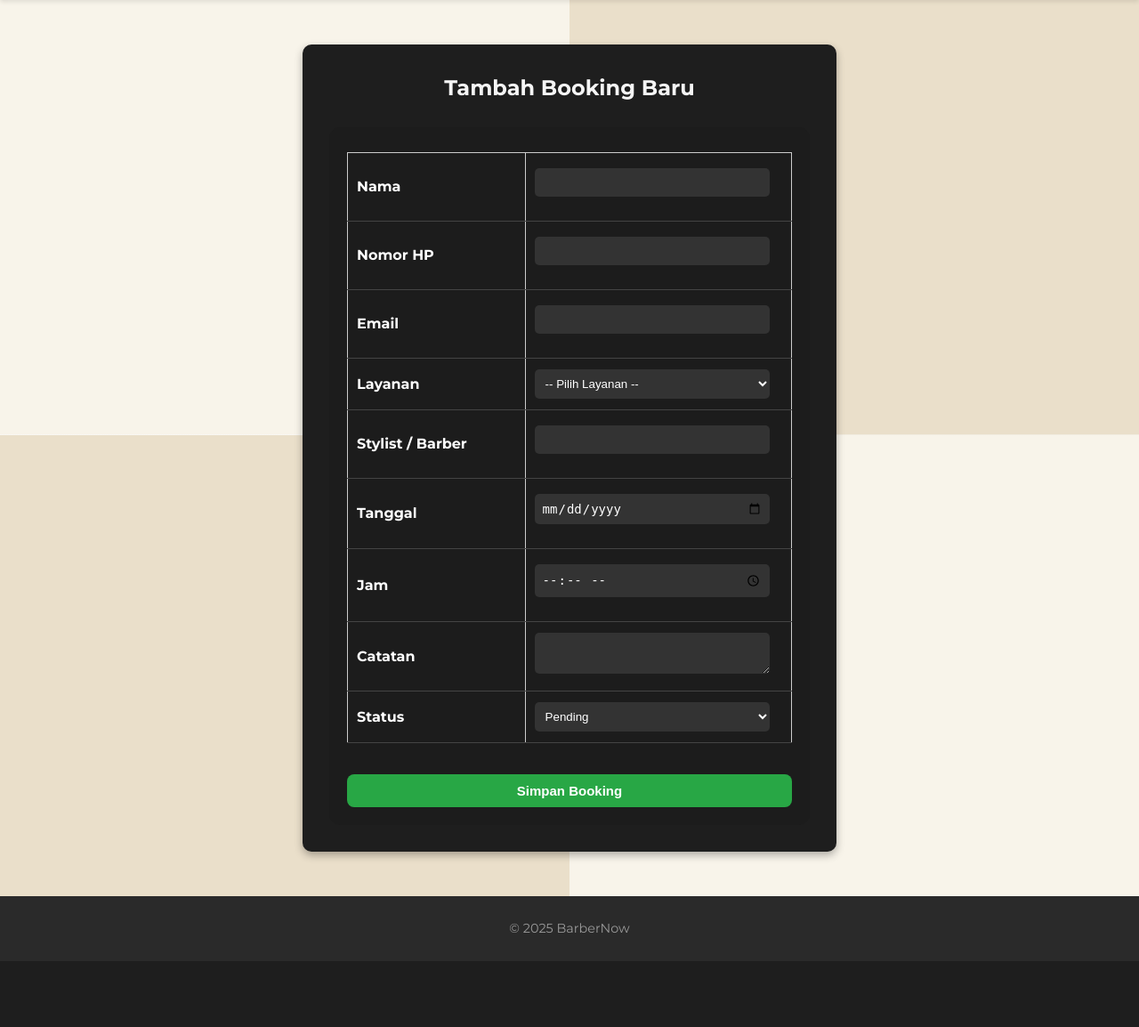
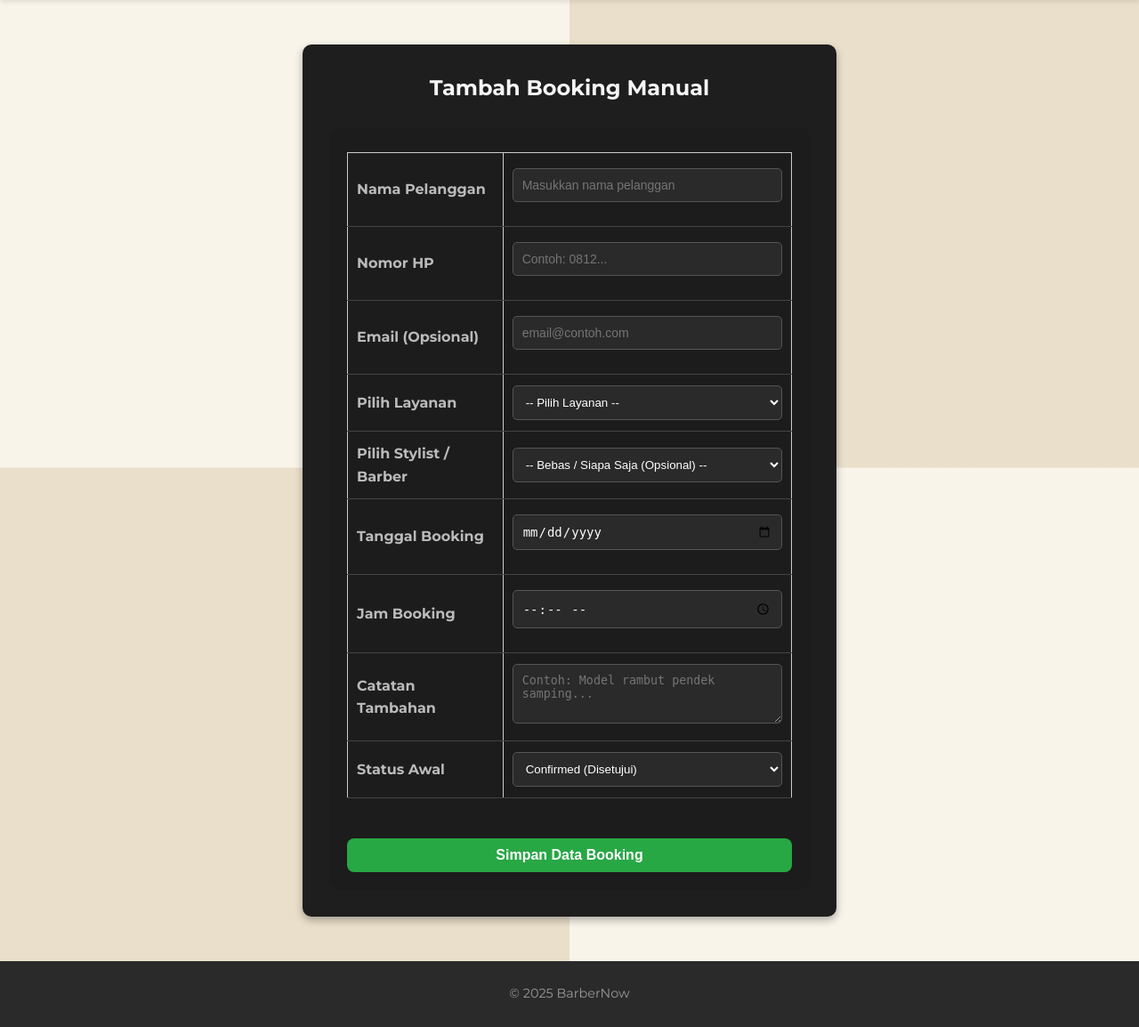
Before and after one commit to ilham27-san/pkk_barber, a CodeIgniter 4 app: the page made by app/Views/admin/tambah_booking.php in a window 1280 px wide. Shown: the part 103-1257 px from the top of the page at 89% size. Before the commit the page ends 1152 px from the top, so only its background shows below. Run offline with PHP 8.4 and a stand-in for CodeIgniter, Linux system fonts and the light colour scheme; the template is opened without the code that fills it, so the values that code supplies are empty; some libraries are stand-ins or nearby versions.

Commit message:
kelola booking

```diff
--- a/app/Views/admin/tambah_booking.php
+++ b/app/Views/admin/tambah_booking.php
@@ -31,29 +31,45 @@
 
     .booking-table td:first-child {
         font-weight: bold;
-        width: 40%;
+        width: 35%;
+        /* Sedikit disesuaikan biar rapi */
+        color: #bbb;
     }
 
     .booking-table input,
     .booking-table select,
     .booking-table textarea {
-        width: 95%;
-        padding: 8px;
+        width: 100%;
+        /* Full width */
+        padding: 10px;
         border-radius: 5px;
-        border: none;
+        border: 1px solid #555;
+        background: #2a2a2a;
+        color: #fff;
+        box-sizing: border-box;
+        /* Agar padding tidak merusak lebar */
+    }
+
+    .booking-table input:focus,
+    .booking-table select:focus,
+    .booking-table textarea:focus {
+        outline: none;
+        border-color: #4CAF50;
         background: #333;
-        color: #fff;
     }
 
     button {
         width: 100%;
-        padding: 12px;
+        padding: 14px;
         background-color: #4CAF50;
         color: white;
         font-weight: bold;
+        font-size: 1rem;
         border: none;
-        border-radius: 5px;
+        border-radius: 8px;
         cursor: pointer;
+        transition: background 0.3s;
+        margin-top: 10px;
     }
 
     button:hover {
@@ -65,75 +81,89 @@
 <?= $this->section('content'); ?>
 
 <div class="booking-page">
-    <h2>Tambah Booking Baru</h2>
+    <h2>Tambah Booking Manual</h2>
 
     <form action="<?= base_url('admin/booking/simpan') ?>" method="post">
         <table class="booking-table">
 
             <tr>
-                <td>Nama</td>
-                <td><input type="text" name="name" required></td>
+                <td>Nama Pelanggan</td>
+                <td><input type="text" name="name" placeholder="Masukkan nama pelanggan" required></td>
             </tr>
 
             <tr>
                 <td>Nomor HP</td>
-                <td><input type="text" name="phone" required></td>
+                <td><input type="text" name="phone" placeholder="Contoh: 0812..." required></td>
             </tr>
 
             <tr>
-                <td>Email</td>
-                <td><input type="email" name="email"></td>
+                <td>Email (Opsional)</td>
+                <td><input type="email" name="email" placeholder="email@contoh.com"></td>
             </tr>
 
             <tr>
-                <td>Layanan</td>
+                <td>Pilih Layanan</td>
                 <td>
                     <select name="id_layanan" required>
                         <option value="">-- Pilih Layanan --</option>
-                        <?php foreach ($layanans as $layanan): ?>
-                            <option value="<?= $layanan['id'] ?>">
-                                <?= $layanan['nama_layanan'] ?>
-                            </option>
-                        <?php endforeach; ?>
+                        <?php if (!empty($layanans)): ?>
+                            <?php foreach ($layanans as $layanan): ?>
+                                <option value="<?= $layanan['id'] ?>">
+                                    <?= esc($layanan['nama_layanan']) ?> - Rp <?= number_format($layanan['harga'], 0, ',', '.') ?>
+                                </option>
+                            <?php endforeach; ?>
+                        <?php endif; ?>
                     </select>
                 </td>
             </tr>
 
             <tr>
-                <td>Stylist / Barber</td>
-                <td><input type="text" name="barber" required></td>
+                <td>Pilih Stylist / Barber</td>
+                <td>
+                    <select name="barber">
+                        <option value="">-- Bebas / Siapa Saja (Opsional) --</option>
+
+                        <?php if (!empty($stylists)): ?>
+                            <?php foreach ($stylists as $s): ?>
+                                <option value="<?= $s['id_capster'] ?>">
+                                    <?= esc($s['nama']) ?>
+                                </option>
+                            <?php endforeach; ?>
+                        <?php endif; ?>
+                    </select>
+                </td>
             </tr>
 
             <tr>
-                <td>Tanggal</td>
+                <td>Tanggal Booking</td>
                 <td><input type="date" name="tanggal" required></td>
             </tr>
 
             <tr>
-                <td>Jam</td>
+                <td>Jam Booking</td>
                 <td><input type="time" name="jam" required></td>
             </tr>
 
             <tr>
-                <td>Catatan</td>
-                <td><textarea name="note"></textarea></td>
+                <td>Catatan Tambahan</td>
+                <td><textarea name="note" rows="3" placeholder="Contoh: Model rambut pendek samping..."></textarea></td>
             </tr>
 
             <tr>
-                <td>Status</td>
+                <td>Status Awal</td>
                 <td>
                     <select name="status">
-                        <option value="pending">Pending</option>
-                        <option value="confirmed">Confirmed</option>
-                        <option value="done">Done</option>
-                        <option value="canceled">Canceled</option>
+                        <option value="pending">Pending (Menunggu)</option>
+                        <option value="confirmed" selected>Confirmed (Disetujui)</option>
+                        <option value="done">Done (Selesai)</option>
+                        <option value="canceled">Canceled (Batal)</option>
                     </select>
                 </td>
             </tr>
 
         </table>
 
-        <button type="submit">Simpan Booking</button>
+        <button type="submit">Simpan Data Booking</button>
     </form>
 </div>
 
```
Also changed, not shown: app/Controllers/Admin.php (+96 -4 lines), app/Models/BookingModel.php (+11 -2 lines), app/Views/admin/data_booking.php (+12 -5 lines), app/Views/admin/data_capster.php (indentation only).
